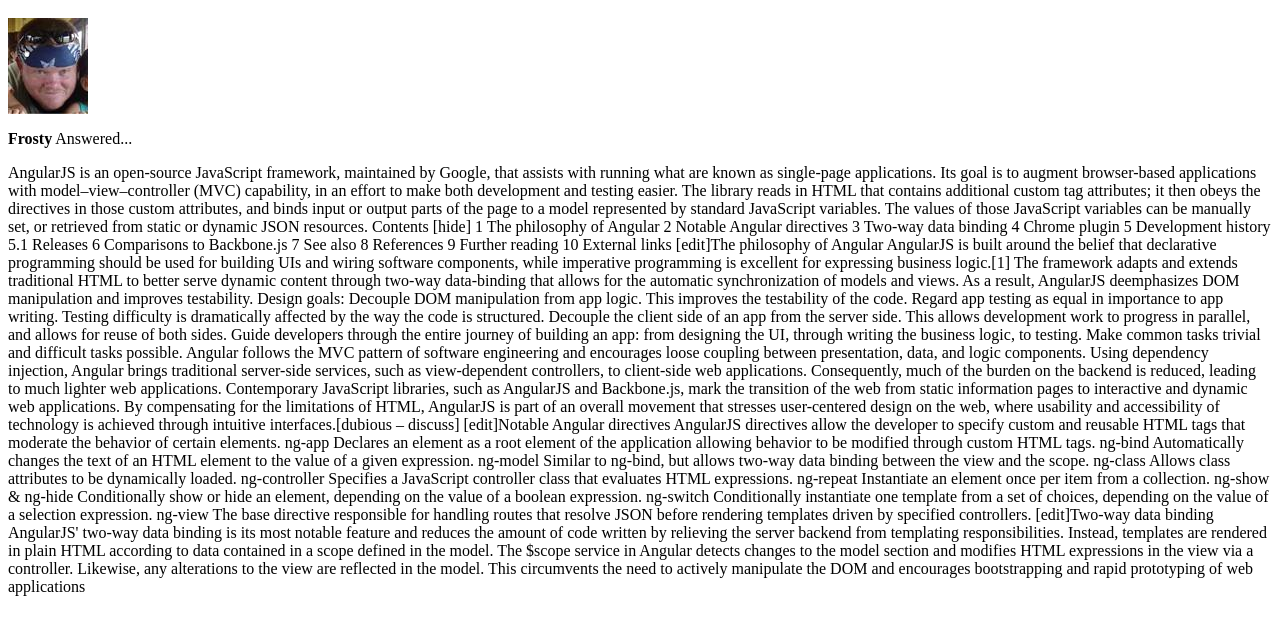
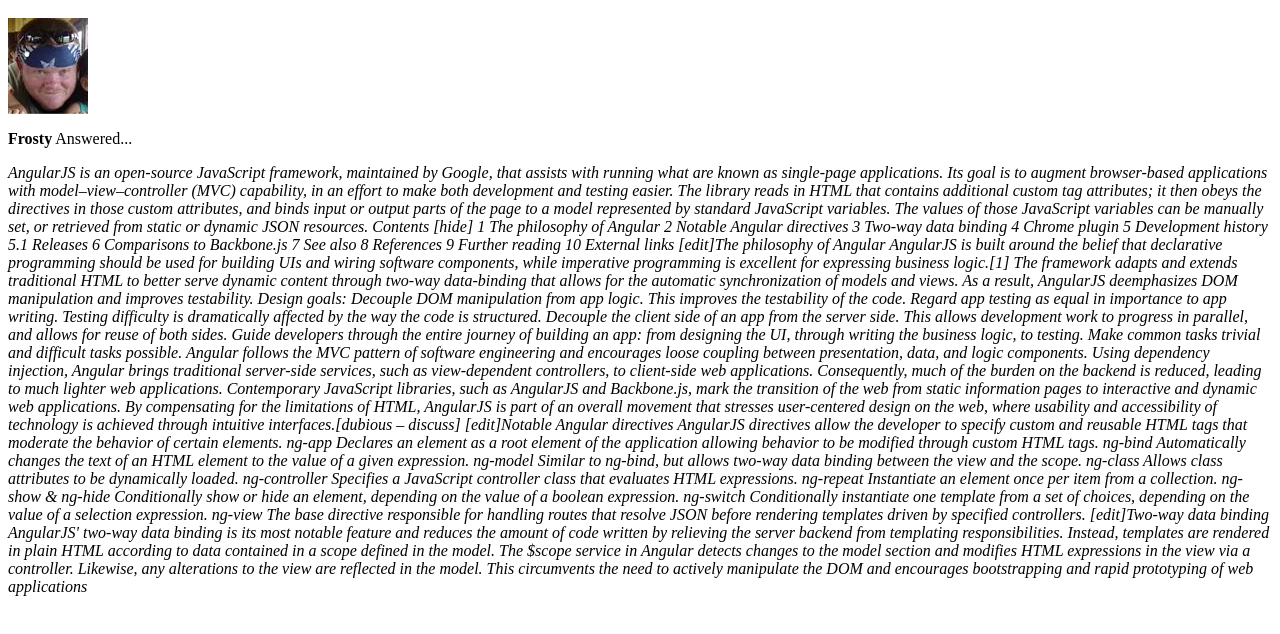
Before and after one commit to asonnenshine/angularjs-directive, a plain HTML site: page index.html in a window 1280 px wide. Shown: the part 48-682 px from the top of the page. Drawn offline with Linux system fonts and the light colour scheme.

Commit message:
Created basic directive

```diff
--- a/index.html
+++ b/index.html
@@ -11,12 +11,13 @@
 			</div>
 			<div>
 				<p><b>Frosty</b> Answered... </p>
-				<p>{{text}}</p>
+				<!-- NEW: Add custom directive --> <p expand-text="">{{text}}</p>
 			</div>
 		</section>
 
 		<script src="lib/angular.js"></script>
 		<script src="js/app.js"></script>
+		<!-- NEW: Import custom directive JS --><script src="js/directives/expand-text.js"></script>
 		<script src="js/answer-ctrl.js"></script>
 
 	</body>
--- /dev/null
+++ b/js/directives/expand-text.js
@@ -0,0 +1,8 @@
+// NEW: Define your own directive (See http://docs.angularjs.org/guide/directive )
+angular.module("answer", []).directive("expandText", function() {
+	return {
+		restrict: "A",
+		template: "<p><i>{{text}}</i></p>",
+		replace: true
+	}
+});
```
